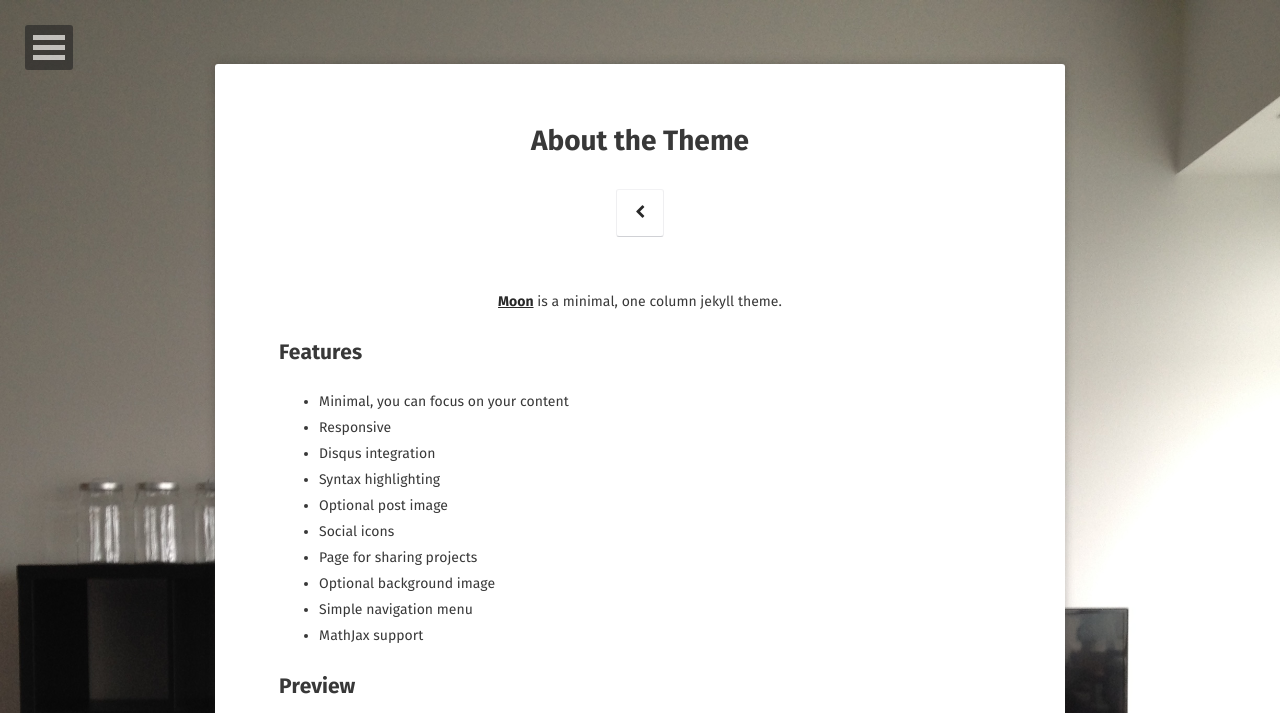
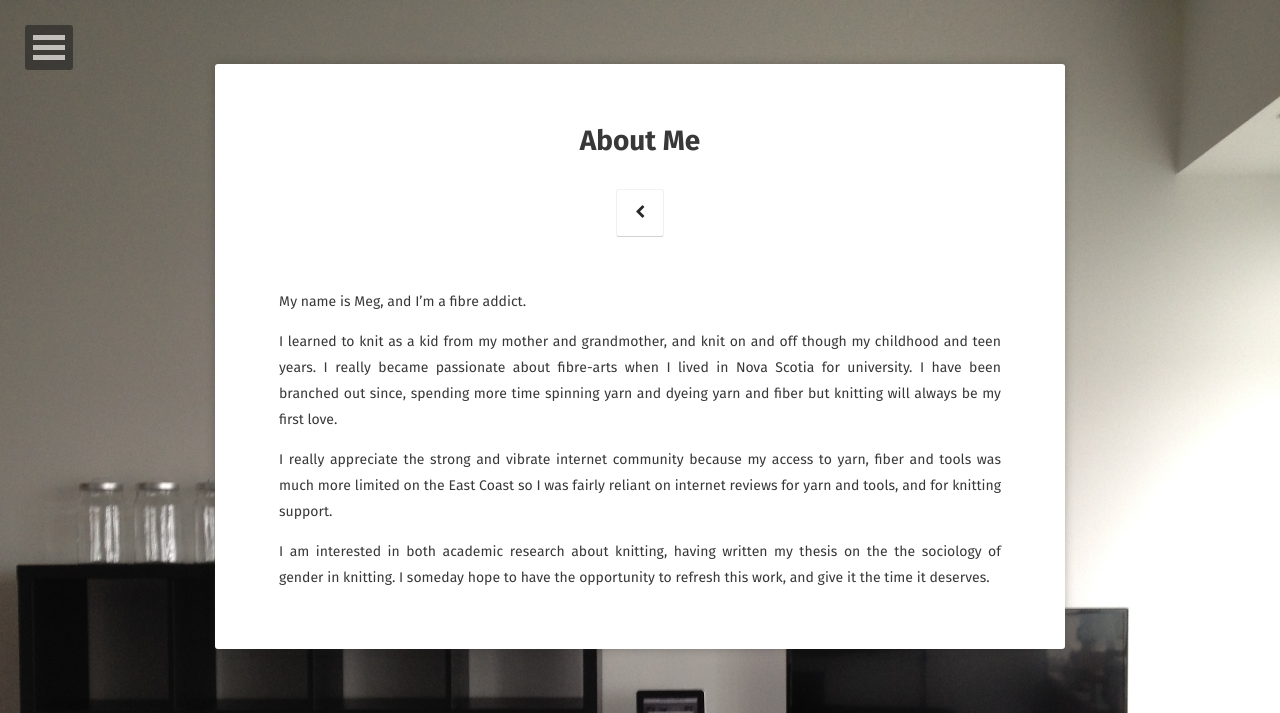
Before and after one commit to hockeybuggy/deadlysmurf.github.io, a Jekyll site: the page built from about/index.md, in a window 1280 px wide. Shown: the top 713 px of the page. Built offline with Jekyll 4.4.1, drawn with Linux system fonts in a browser that asks for light colours; some web fonts are replaced; some of the changed text lies outside the part shown; grey boxes are pictures that could not be loaded.

Commit message:
Update index.md

```diff
--- a/about/index.md
+++ b/about/index.md
@@ -1,37 +1,15 @@
 ---
 layout: page
-title: About the Theme
-tags: [about, Jekyll, theme, moon]
-date: 2016-03-21
+title: About Me
+tags: [about]
+date: 2016-09-15
 comments: false
 ---
 
-<center><a href="http://taylantatli.github.io/Moon"><b>Moon</b></a> is a minimal, one column jekyll theme.</center>
+My name is Meg, and I’m a fibre addict.
 
-## Features
-* Minimal, you can focus on your content
-* Responsive
-* Disqus integration
-* Syntax highlighting
-* Optional post image
-* Social icons
-* Page for sharing projects
-* Optional background image
-* Simple navigation menu
-* MathJax support
+I learned to knit as a kid from my mother and grandmother, and knit on and off though my childhood and teen years.  I really became passionate about fibre-arts when I lived in Nova Scotia for university. I have been branched out since, spending more time spinning yarn and dyeing yarn and fiber but knitting will always be my first love.
 
-## Preview
+I really appreciate the strong and vibrate internet community because my access to yarn, fiber and tools was much more limited on the East Coast so I was fairly reliant on internet reviews for yarn and tools, and for knitting support.
 
-{% capture images %}
-    https://cloud.githubusercontent.com/assets/754514/14509720/61c61058-01d6-11e6-93ab-0918515ecd56.png
-    https://cloud.githubusercontent.com/assets/754514/14509716/61ac6c8e-01d6-11e6-879f-8308883de790.png
-{% endcapture %}
-{% include gallery images=images caption="Screenshots of Moon Theme" cols=2 %}
-
-See a [live version of Moon](http://taylantatli.github.io/Moon) hosted on GitHub.
-
-## Getting Started
-
-To learn how to install and use this theme check out the [Setup Guide](http://taylantatli.me/Moon/moon-theme/) for more information.
-
-[Install Moon](https://github.com/TaylanTatli/Moon){: .btn}
+I am interested in both academic research about knitting, having written my thesis on the the sociology of gender in knitting.  I someday hope to have the opportunity to refresh this work, and give it the time it deserves.
```
